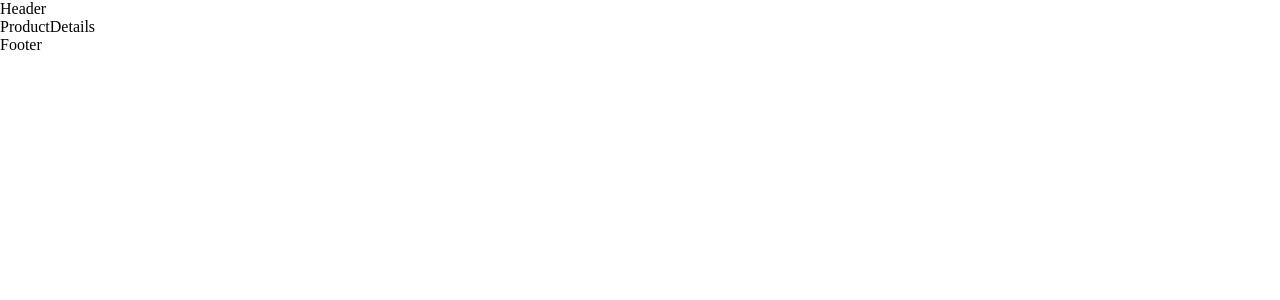
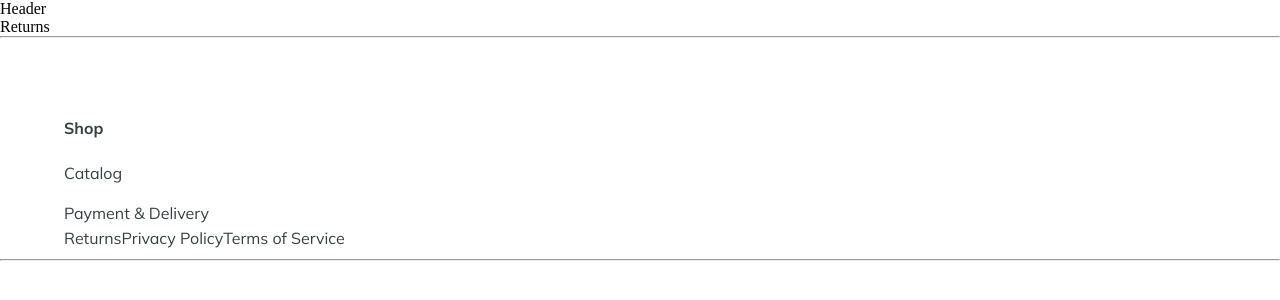
Before and after one commit to dorvika/final-project, a React (Create React App) app in the folder client/: page /returns in a window 1280 px wide. Shown: the top 300 px of the page. Built offline with nearby package versions, Linux system fonts and the light colour scheme.

Commit message:
updating Theme + part of footer

```diff
--- a/client/src/components/Footer/Footer.jsx
+++ b/client/src/components/Footer/Footer.jsx
@@ -1,5 +1,51 @@
+import { Box, Container, List, ListItem, Typography } from "@mui/material";
+import { Link } from "react-router-dom";
+// import theme from "../../muiTheme/theme";
+import "./footer.scss";
+
 const Footer = () => {
-  return <footer>Footer</footer>;
+  return (
+    <footer>
+      <hr className="footerLine"></hr>
+      <Container>
+        <Box>
+          <Typography marginTop="81px" variant="h6">
+            Shop
+          </Typography>
+          <List>
+            <ListItem
+              sx={{
+                paddingTop: 0,
+                paddingLeft: 0,
+                paddingBottom: "15px",
+                paddingRight: 0,
+              }}
+            >
+              <Link to="/categories" style={{ textDecoration: "none" }}>
+                <Typography variant="body">Catalog</Typography>
+              </Link>
+            </ListItem>
+            <ListItem disablePadding>
+              <Link to="/payment" style={{ textDecoration: "none" }}>
+                <Typography variant="body">Payment & Delivery</Typography>
+              </Link>
+            </ListItem>
+            <Link to="/returns" style={{ textDecoration: "none" }}>
+              <Typography variant="body">Returns</Typography>
+            </Link>
+            <Link to="/privacypolicy" style={{ textDecoration: "none" }}>
+              <Typography variant="body">Privacy Policy</Typography>
+            </Link>
+            <Link to="/termsofservice" style={{ textDecoration: "none" }}>
+              <Typography variant="body">Terms of Service</Typography>
+            </Link>
+          </List>
+        </Box>
+      </Container>
+
+      <hr className="footerLine"></hr>
+    </footer>
+  );
 };
 
 export default Footer;
--- /dev/null
+++ b/client/src/components/Footer/footer.scss
@@ -0,0 +1,5 @@
+.footerLine {
+    margin: 0 auto;
+    max-width: 1310px;
+    height: 1px;
+}
--- a/client/src/muiTheme/theme.js
+++ b/client/src/muiTheme/theme.js
@@ -7,55 +7,81 @@ import { createTheme } from "@mui/material/styles";
 
 const theme = createTheme({
   container: {
-      maxWidth: '1200px'
+    maxWidth: "1200px",
   },
   breakpoint: {
-      s:'320px',
-      xs:'580px',
-      md:'768px',
-      lg:'992px',
-      xl:'1200px',
+    s: "320px",
+    xs: "580px",
+    md: "768px",
+    lg: "992px",
+    xl: "1200px",
   },
   palette: {
     primary: {
       main: "#373F41",
-        contrastText: "#FFFFFF"
+      contrastText: "#FFFFFF",
     },
     secondary: {
       main: "#FFFFFF",
-        contrastText: "#373F41"
+      contrastText: "#373F41",
     },
     text: {
       primary: "#373F41",
-      }
+    },
   },
   typography: {
-      fontFamily: [
-        "Abel",
-        "Roboto",
-        "Mulish",
-        "sans-serif"
-      ].join(","),
+    htmlFontSize: 16,
+    fontFamily: ["Abel", "Roboto", "Mulish", "sans-serif"].join(","),
+    fontSize: 16,
     fontWeightExtraLight: 200,
-      fontWeightLight: 300,
-      fontWeightRegular: 400,
     fontWeightMedium: 600,
-      fontWeightBold: 700,
     button: {
       fontWeight: 400,
-        fontFamily: "Abel"
-      }
+      fontFamily: "Abel",
+      color: "#373F41",
+      lineHeight: 32,
     },
-    headerHeight: {
-      mobile: '60px',
-      desktop: '72px',
+    h2: {
+      fontFamily: ["Abel", "san-serif"].join(","),
+      fontSize: 32,
+      lineHeight: "58px",
+      color: "#373F41",
+      letterSpacing: "5px",
     },
-    footerHeight: {
-      desktop: '386px'
+    h4: {
+      fontFamily: ["Mulish", "san-serif"].join(","),
+      fontSize: 24,
+      lineHeight: "38px",
+      color: "#FFFFFF",
+      letterSpacing: "5px",
     },
-    navPanelHeight: {
-      mobile: '83px'
+
+    h6: {
+      fontFamily: ["Mulish", "san-serif"].join(","),
+      fontSize: 16,
+      fontWeight: 700,
+      lineHeight: "19px",
+      marginBottom: "15px",
+      color: "#373F41",
     },
+    body: {
+      fontFamily: ["Mulish", "san-serif"].join(","),
+      fontSize: 16,
+      fontWeight: 400,
+      lineHeight: "25px",
+      color: "#373F41",
+    },
+  },
+  // headerHeight: {
+  //   mobile: "60px",
+  //   desktop: "72px",
+  // },
+  // footerHeight: {
+  //   desktop: "386px",
+  // },
+  // navPanelHeight: {
+  //   mobile: "83px",
+  // },
 });
 
-  export default theme
+export default theme;
--- /dev/null
+++ b/client/src/pages/Payment&Deliveries/payment&deliveries.jsx
@@ -0,0 +1,5 @@
+const Payment = () => {
+  return <div>Payments</div>;
+};
+
+export default Payment;
--- /dev/null
+++ b/client/src/pages/PrivacyPolicy/PrivacyPolicy.jsx
@@ -0,0 +1,5 @@
+const PrivacyPolicy = () => {
+  return <div>Privacy Policy</div>;
+};
+
+export default PrivacyPolicy;
--- /dev/null
+++ b/client/src/pages/Returns/Returns.jsx
@@ -0,0 +1,5 @@
+const Returns = () => {
+  return <div>Returns</div>;
+};
+
+export default Returns;
--- /dev/null
+++ b/client/src/pages/TermsOfService/TermsOfService.jsx
@@ -0,0 +1,5 @@
+const TermsOfService = () => {
+  return <div>Terms Of Service</div>;
+};
+
+export default TermsOfService;
--- a/client/src/pages/index.js
+++ b/client/src/pages/index.js
@@ -3,3 +3,7 @@ export { default as ProductDetails } from "./ProductDetails/ProductDetails.jsx";
 export { default as Cart } from "./Cart/Cart.jsx";
 export { default as Categories } from "./Categories/Categories.jsx";
 export { default as Error } from "./Error/Error.jsx";
+export { default as Payment } from "./Payment&Deliveries/payment&deliveries.jsx";
+export { default as Returns } from "./Returns/Returns.jsx";
+export { default as PrivacyPolicy } from "./PrivacyPolicy/PrivacyPolicy.jsx";
+export { default as TermsOfService } from "./TermsOfService/TermsOfService.jsx";
--- a/client/src/router/Router.jsx
+++ b/client/src/router/Router.jsx
@@ -1,5 +1,15 @@
 import { Route, Routes } from "react-router-dom";
-import { Cart, Categories, Error, Home, ProductDetails } from "../pages";
+import {
+  Cart,
+  Categories,
+  Error,
+  Home,
+  ProductDetails,
+  Payment,
+  Returns,
+  PrivacyPolicy,
+  TermsOfService,
+} from "../pages";
 
 export default function Router() {
   return (
@@ -9,6 +19,10 @@ export default function Router() {
         <Route path="/:id" element={<ProductDetails />} />
         <Route path="/categories" element={<Categories />} />
         <Route path="/cart" element={<Cart />} />
+        <Route path="/payment" element={<Payment />} />
+        <Route path="/returns" element={<Returns />} />
+        <Route path="/privacypolicy" element={<PrivacyPolicy />} />
+        <Route path="/termsofservice" element={<TermsOfService />} />
         <Route path="*" element={<Error />} />
       </Routes>
     </main>
```
Lines whose indentation alone changed are shown as unchanged.
